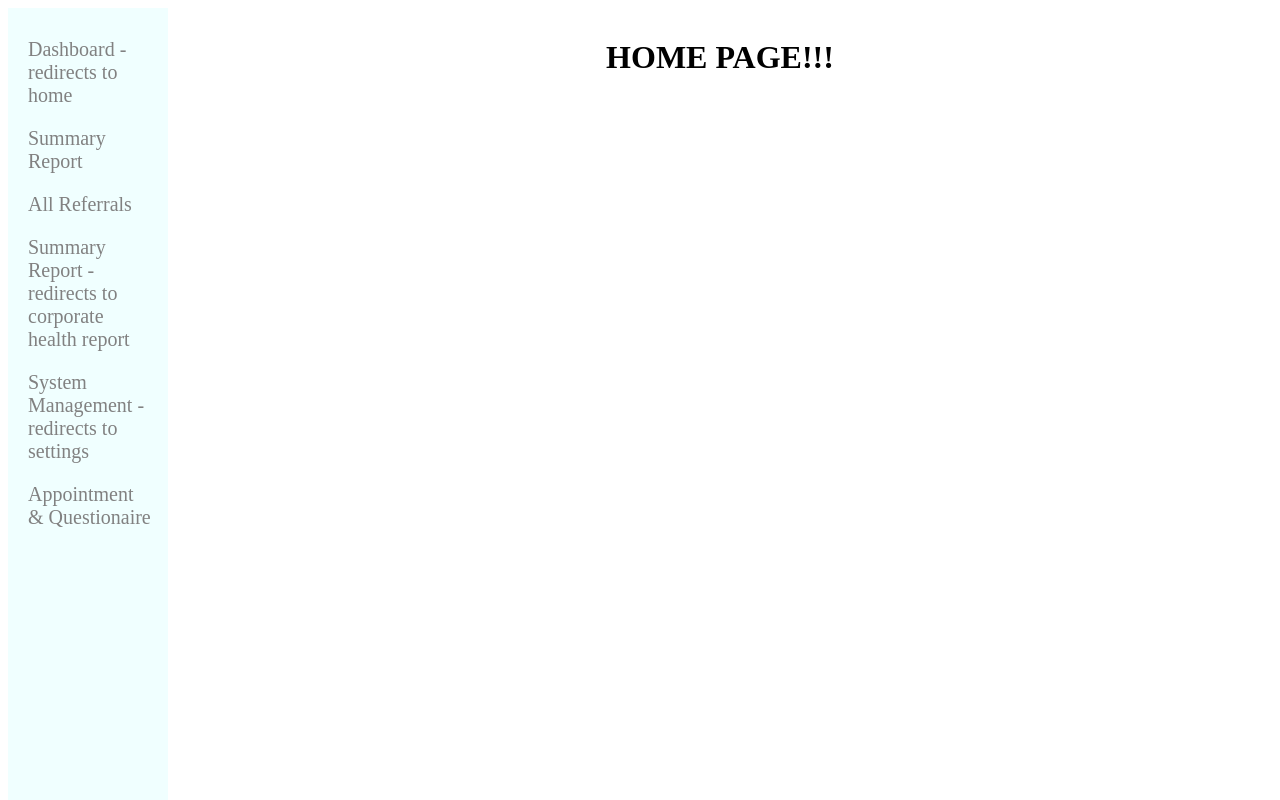
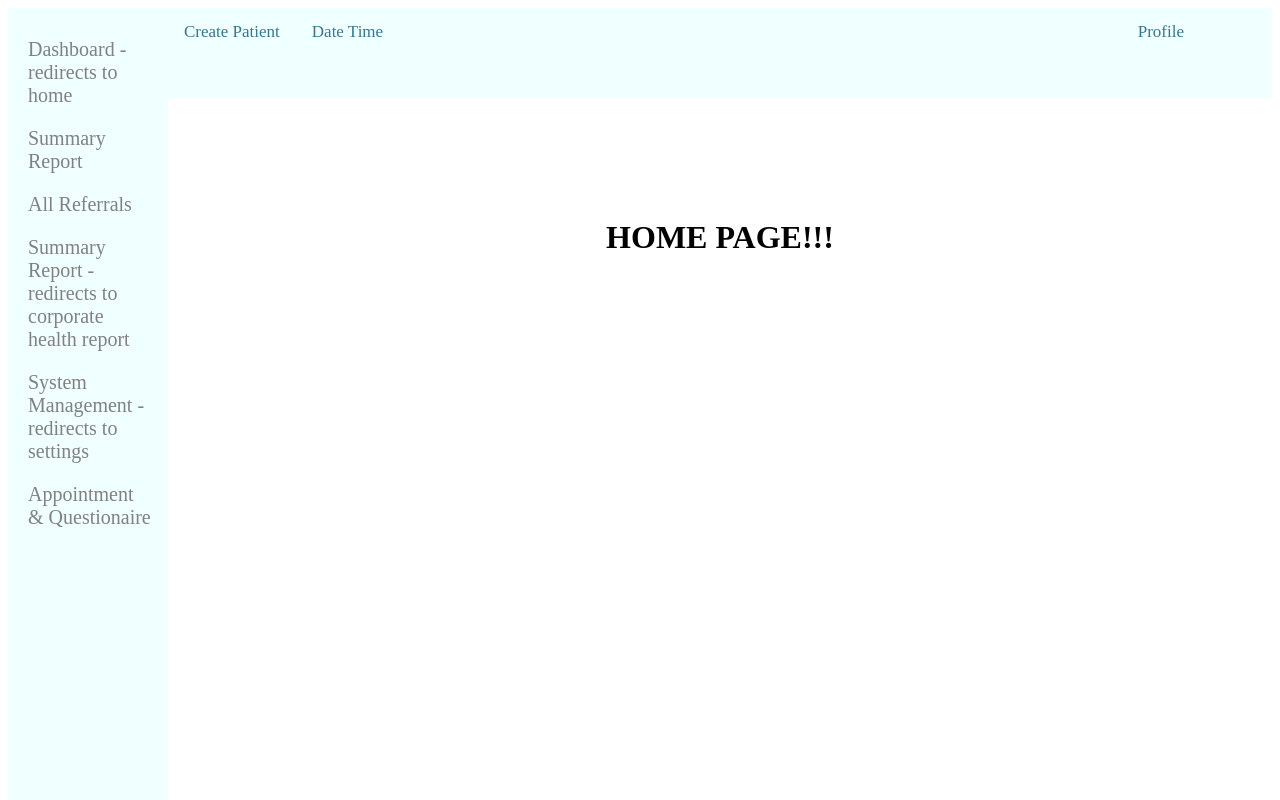
Before and after one commit to JoelTanCH/mesh_pf, a Django app: page /home/ in a window 1280 px wide. Run offline with Django 4.2, Linux system fonts and the light colour scheme.

Commit message:
added top navbar

```diff
--- a/mysite/templates/base.html
+++ b/mysite/templates/base.html
@@ -29,6 +29,28 @@
                 text-align: center;
                 padding:10px 15px;
                 float:top;
+                margin-top:90px;
+            }
+
+            .topbar{
+                height:90px;
+                margin-left:160px;
+                text-align: center;
+                font-size: 15px;
+                background-color:azure;
+            }
+
+            .topbar a {
+                float: left;
+                color: #357692;
+                text-align: center;
+                padding: 14px 16px;
+                text-decoration: none;
+                font-size: 17px;
+                }
+
+            .topbar a:hover{
+                color:#ce4e6e90;
             }
         </style>
         <title> Base Template </title>
@@ -42,6 +64,11 @@
             <a href="http://127.0.0.1:8000/home/setting"> System Management - redirects to settings</a>
             <a href="/Dashboard"> Appointment & Questionaire </a>
         </div>
+        <div class="topbar">
+            <a href="/Create Patient">Create Patient</a>
+            <a href="/datetime">Date Time</a>
+            <a href="/profile" style="position:fixed; right:80px">Profile</a>
+        </div>
         <div id="content" class="content">
             {% block content %}
             {% endblock %}
```
